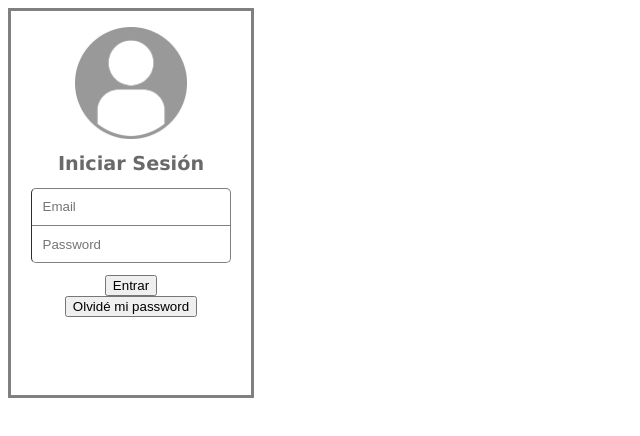
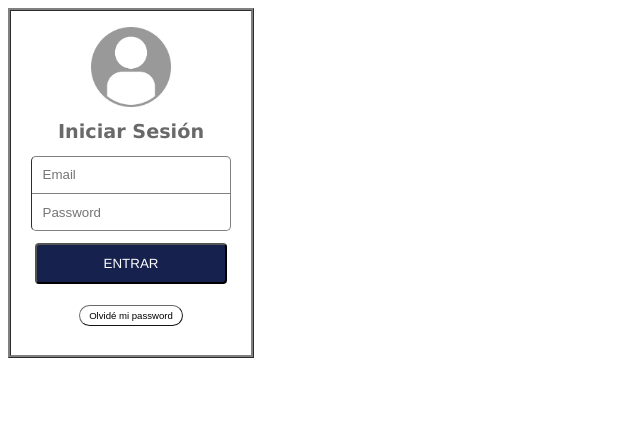
Before and after one commit to mezaDanilo/login-landing, a plain HTML site: page index.html in a window 1280 px wide. Shown: the whole page, without its empty margins (0-640 px from the left). Drawn offline with Linux system fonts and the light colour scheme.

Commit message:
proyecto terminado

```diff
--- a/index.css
+++ b/index.css
@@ -1,14 +1,16 @@
 .cuadrado {
-  height: 24em;
+  height: 21.5em;
   width: 15em;
   border: 2em 2em;
-  border-style: solid;
+  border-style: ridge;
   border-color: gray;
   text-align: center;
+
+
 }
 
 img {
-  width: 7em;
+  width: 5em;
   padding-top: 1em;
 }
 
@@ -37,3 +39,23 @@ h1 {
     padding: 0.8em 0.8em;
     margin-bottom: 0.9em;
   }
+
+  #entrarBton{
+    background-color: #17214D;
+    color: white;
+    padding: 0.8em 5em;
+    border-radius: 0.3em;
+    margin-bottom: 1.6em;
+    font-family: 'Franklin Gothic Medium', 'Arial Narrow', Arial, sans-serif;
+
+  }
+
+  #olvideBton{
+    border-radius: 1.2em;
+    background-color: white;
+    border-width: 1px;
+    border-color: #696969;
+    font-size: 0.6em;
+    padding: 0.4em 1em;
+
+  }
--- a/index.html
+++ b/index.html
@@ -15,10 +15,10 @@
                     <input type="password" placeholder="Password" id="passId">
                 </div>
                 <div class="boton">
-                    <button>Entrar</button>
+                    <button id="entrarBton">ENTRAR</button>
                 </div>
                 <div class="olvide">
-                    <button>Olvidé mi password</button>
+                    <button id="olvideBton">Olvidé mi password</button>
                 </div>
 
             </form>
```
